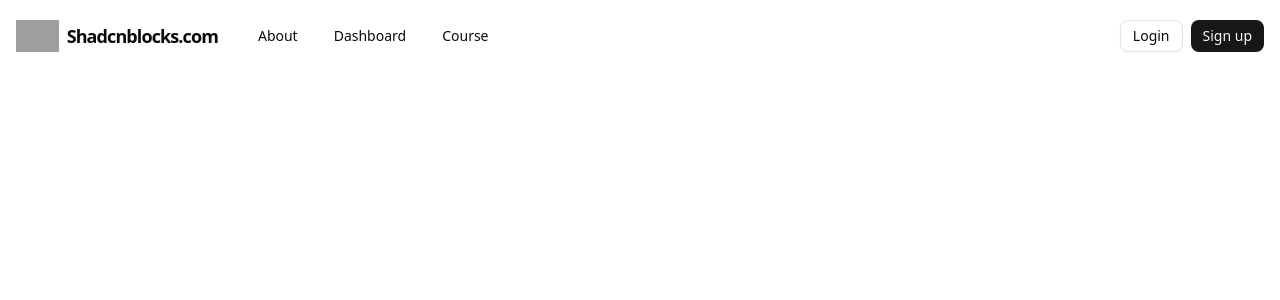
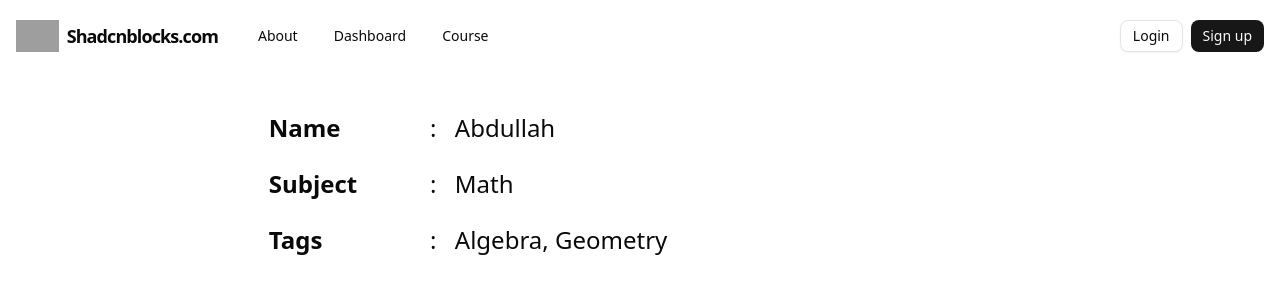
Before and after one commit to Abdullah5-boop/studentTutor, a Next.js app: page /TutorProfile in a window 1280 px wide. Shown: the top 300 px of the page. Built offline with nearby package versions, Linux system fonts and the light colour scheme; grey boxes are pictures that could not be loaded.

Commit message:
add dynamic routing

```diff
--- a/app/(Common)/Course/Card.tsx
+++ b/app/(Common)/Course/Card.tsx
@@ -8,28 +8,46 @@ import {
   CardHeader,
   CardTitle,
 } from "@/components/ui/card"
+import Link from "next/link"
 
-export default function CardImage() {
+export default function CardImage({
+  props,
+}: {
+  props: { id: string; name: string; from: string; to: string; tag: string }
+}) {
+console.log("props is undefined", props)
+  if (!props) {
+
+    return <div>Loading...</div>}
+
+  const { id, name, from, to, tag } = props
+
   return (
-    <Card className="relative mx-auto w-full max-w-sm pt-0">
+    <Card className="relative w-full max-w-sm pt-0">
       <div className="absolute inset-0 z-30 aspect-video bg-black/35" />
+
       <img
         src="https://avatar.vercel.sh/shadcn1"
-        alt="Event cover"
+        alt={name}
         className="relative z-20 aspect-video w-full object-cover brightness-60 grayscale dark:brightness-40"
       />
+
       <CardHeader>
         <CardAction>
-          <Badge variant="secondary">Featured</Badge>
+          <Badge variant="secondary">{tag}</Badge>
         </CardAction>
-        <CardTitle>Design systems meetup</CardTitle>
+
+        <CardTitle>{name}</CardTitle>
+
         <CardDescription>
-          A practical talk on component APIs, accessibility, and shipping
-          faster.
+          From {from} to {to}
         </CardDescription>
       </CardHeader>
+
       <CardFooter>
-        <Button className="w-full">View Event</Button>
+        <Button asChild className="w-full">
+          <Link href={`/Course/${id}`}>View</Link>
+        </Button>
       </CardFooter>
     </Card>
   )
--- /dev/null
+++ b/app/(Common)/Course/[id]/page.tsx
@@ -0,0 +1,15 @@
+export default async function page({
+  params,
+}: {
+  params: Promise<{ id: string }>;
+}) {
+  console.log("params is undefined", params);
+
+  if (!params) {
+    return <div>Loading...</div>;
+  }
+  let id = await params;
+  let newid = id.id;
+  console.log("id is ", newid);
+  return <div> id is {newid}</div>;
+}
--- a/app/(Common)/Course/page.tsx
+++ b/app/(Common)/Course/page.tsx
@@ -1,10 +1,14 @@
 import CardImage from "./Card";
-
+import data from "../../../lib/data.json";
 export default function CoursePage() {
   return (
-    <div className="p-4">
-      <h1 className="text-2xl font-bold">Course Page</h1>
-      <CardImage></CardImage>
+    <div className="p-4 px-3.5  h-full">
+      <h1 className="text-2xl font-bold mb-1.5 ">Course Page</h1>
+      <div className="grid grid-cols-1 md:grid-cols-2 lg:grid-cols-3 gap-4">
+        {data.map((item, index) => (
+          <CardImage key={index} props={item}></CardImage>
+        ))}
+      </div>
     </div>
-  )
+  );
 }
--- a/app/(Common)/TutorProfile/page.tsx
+++ b/app/(Common)/TutorProfile/page.tsx
@@ -1,9 +1,35 @@
-export default function TutorProfile() {
-    return(<div className=" w-screen p-4 grid grid-cols-4 gap-4">
-        <div className="bg-red-500"></div>
-        <div className="bg-green-500"></div>
-        <div className="bg-blue-500"></div>
-        <div className="bg-yellow-500"></div>
+import Image from "next/image";
+
+export default function TutorProfile(...props: any) {
+  return (
+    <div className="w-screen h-screen p-4 grid grid-cols-1 md:grid-cols-4 lg:grid-cols-5 gap-4">
+      <div className="">
+
+      </div>
+
+      <div className=" col-span-4 flex items-start">
+        <table className="w-1/2 text-2xl text-left  border-separate border-spacing-y-6">
+          <tbody>
+            <tr className=" border-gray-300 ">
+              <th className="pr-4 font-semibold">Name</th>
+              <td className="px-2">:</td>
+              <td>Abdullah</td>
+            </tr>
+
+            <tr className=" border-gray-300">
+              <th className="pr-4 font-semibold">Subject</th>
+              <td className="px-2">:</td>
+              <td>Math</td>
+            </tr>
+
+            <tr>
+              <th className="pr-4 font-semibold">Tags</th>
+              <td className="px-2">:</td>
+              <td>Algebra, Geometry</td>
+            </tr>
+          </tbody>
+        </table>
+      </div>
     </div>
-    )
+  )
 }
--- a/app/(Dashboard)/TutorForm/page.tsx
+++ b/app/(Dashboard)/TutorForm/page.tsx
@@ -36,7 +36,7 @@ export default function TutorForm() {
   });
 
   return (
-    <Card className=" w-full mt-10">
+    <Card className=" w-1/2 mt-10">
       <CardHeader>
         <CardTitle>Create Tutor</CardTitle>
         <CardDescription>
--- /dev/null
+++ b/lib/data.json
@@ -0,0 +1,43 @@
+ [
+    {
+        "id":"1",
+        "name": "Alice Johnson",
+        "from": "2024-01-15",
+        "to": "2024-03-15",
+        "subject": "Mathematics",
+        "tag": "algebra"
+    },
+    {
+            "id":"2",
+        "name": "Bob Smith",
+        "from": "2024-01-20",
+        "to": "2024-04-20",
+        "subject": "Physics",
+        "tag": "mechanics"
+    },
+    {
+            "id":"3",
+        "name": "Carol Davis",
+        "from": "2024-02-01",
+        "to": "2024-05-01",
+        "subject": "Chemistry",
+        "tag": "organic"
+    },
+    {
+            "id":"4",
+        "name": "David Wilson",
+        "from": "2024-01-10",
+        "to": "2024-03-10",
+        "subject": "English",
+        "tag": "literature"
+    },
+    {
+            "id":"5",
+        "name": "Emma Brown",
+        "from": "2024-02-05",
+        "to": "2024-04-05",
+        "subject": "History",
+        "tag": "ancient"
+    }
+
+]
```
Also changed, not shown: 1 other file (tests, documents, lock files or other folders).
